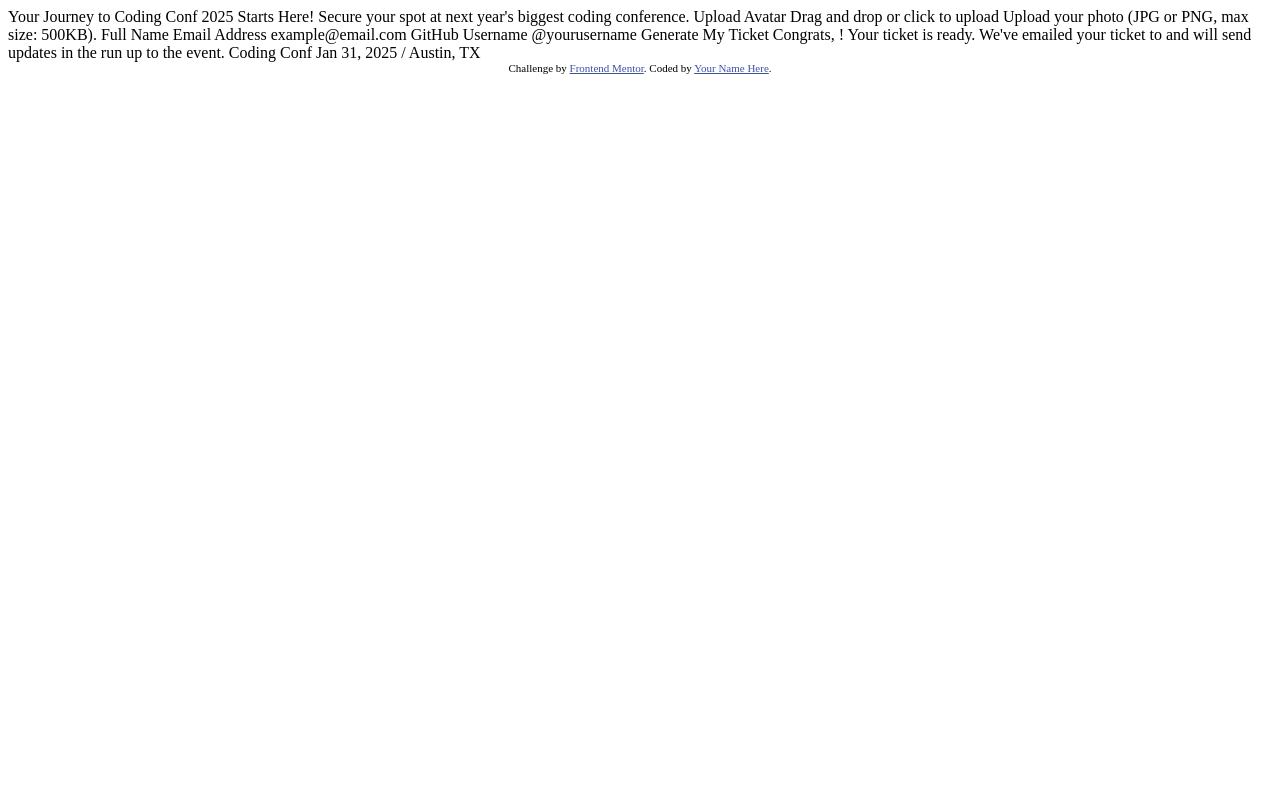
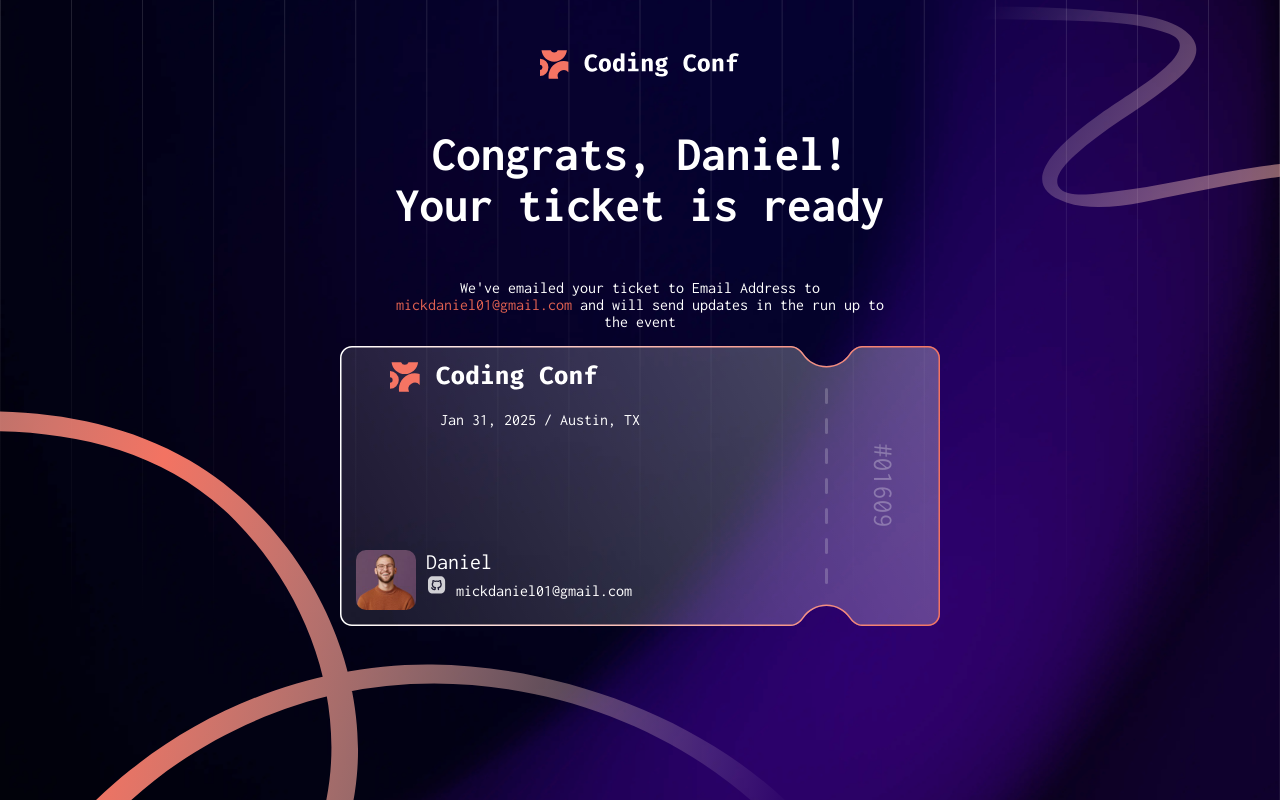
Before and after one commit to YEDU-Inc/ASSINGMENT-1-WEEK-3, a plain HTML site: page index.html in a window 1280 px wide. Drawn offline with Linux system fonts and the light colour scheme.

Commit message:
Correction

```diff
--- a/index.html
+++ b/index.html
@@ -1,24 +1,148 @@
 <!DOCTYPE html>
 <html lang="en">
   <head>
-  <meta charset="UTF-8">
-  <meta name="viewport" content="width=device-width, initial-scale=1.0"> <!-- displays site properly based on user's device -->
+    <meta charset="UTF-8" />
+    <meta name="viewport" content="width=device-width, initial-scale=1.0" />
+    <!-- displays site properly based on user's device -->
 
-  <link rel="icon" type="image/png" sizes="32x32" href="./assets/images/favicon-32x32.png">
+    <link
+      rel="icon"
+      type="image/png"
+      sizes="32x32"
+      href="./assets/images/favicon-32x32.png"
+    />
 
     <title>Frontend Mentor | Conference ticket generator</title>
-
-  <!-- Feel free to remove these styles or customise in your own stylesheet 👍 -->
-  <style>
-    .attribution { font-size: 11px; text-align: center; }
-    .attribution a { color: hsl(228, 45%, 44%); }
-  </style>
+    <link rel="preconnect" href="https://fonts.googleapis.com" />
+    <link rel="preconnect" href="https://fonts.gstatic.com" crossorigin />
+    <link
+      href="https://fonts.googleapis.com/css2?family=Inconsolata:wght@200..900&display=swap"
+      rel="stylesheet"
+    />
   </head>
-<body>
-
+  <body style="padding: 0; margin: 0">
+    <section
+      style="
+        width: 100vw;
+        height: 100vh;
+        background-image: url('./assets/images/pattern-lines.svg'),
+          url('./assets/images/background-desktop.png');
+        background-position: center;
+        background-size: cover;
+        position: relative;
+      "
+    >
+      <img
+        src="./assets/images/pattern-squiggly-line-bottom-desktop.svg"
+        alt=""
+        style="position: absolute; bottom: 0px; z-index: 0"
+      />
+      <img
+        src="./assets/images/pattern-squiggly-line-top.svg"
+        style="position: absolute; right: 0px; z-index: 0"
+        alt=""
+      />
+      <section
+        style="
+          height: 100vh;
+          width: 100vw;
+          display: flex;
+          justify-content: center;
+          overflow: auto;
+        "
+      >
+        <main
+          style="
+            color: white;
+            font-family: 'Inconsolata', monospace;
+            display: flex;
+            flex-direction: column;
+            align-items: center;
+            text-align: center;
+            max-width: 40%;
+            padding-top: 50px;
+            z-index: 2;
+          "
+        >
+          <img
+            src="./assets/images/logo-full.svg"
+            style="width: 200px"
+            alt=""
+          />
+          <div>
+            <h1 style="font-size: 49px">
+              Congrats, Daniel! Your ticket is ready
+            </h1>
+            <p>
+              We've emailed your ticket to Email Address to
+              <span style="color: hsl(7, 71%, 60%)"
+                >mickdaniel01@gmail.com </span
+              >and will send updates in the run up to the event
+            </p>
+          </div>
+          <div
+            style="
+              background-image: url('./assets/images/pattern-ticket.svg');
+              min-height: 280px;
+              min-width: 600px;
+              display: flex;
+              justify-content: space-between;
+            "
+          >
+            <div
+              style="
+                padding: 16px;
+                display: flex;
+                flex-direction: column;
+                justify-content: space-between;
+              "
+            >
+              <div>
+                <img src="./assets/images/logo-full.svg" alt="" />
+                <p style="position: relative; left: 46px">
+                  Jan 31, 2025 / Austin, TX
+                </p>
+              </div>
+              <div style="text-align: left; display: flex; gap: 10px">
+                <img
+                  src="./assets/images/image-avatar.jpg"
+                  style="width: 60px; border-radius: 10px"
+                  alt=""
+                />
+                <div style="display: flex; flex-direction: column">
+                  <span style="font-size: 22px">Daniel</span>
+                  <span
+                    ><img src="./assets/images/icon-github.svg" alt="" />
+                    <span>mickdaniel01@gmail.com</span></span
+                  >
+                </div>
+              </div>
+            </div>
+            <div
+              style="
+                width: 19%;
+                display: flex;
+                align-items: center;
+                justify-content: center;
+              "
+            >
+              <p
+                style="
+                  transform: rotate(90deg);
+                  font-size: 28px;
+                  color: rgba(255, 255, 255, 0.288);
+                "
+              >
+                #01609
+              </p>
+            </div>
+          </div>
+        </main>
+      </section>
+    </section>
     <!-- Form starts -->
 
-  Your Journey to Coding Conf 2025 Starts Here!
+    <!-- Your Journey to Coding Conf 2025 Starts Here!
 
   Secure your spot at next year's biggest coding conference.
 
@@ -34,24 +158,28 @@
   GitHub Username
   @yourusername
 
-  Generate My Ticket
+  Generate My Ticket -->
 
     <!-- Form ends -->
 
     <!-- Generated tickets starts -->
 
-  Congrats, <!-- Full Name -->! Your ticket is ready.
+    <!-- Congrats,  -->
+    <!-- Full Name -->
+    <!-- ! Your ticket is ready. -->
 
-  We've emailed your ticket to <!-- Email Address --> and will send updates in the run up to the event.
+    <!-- We've emailed your ticket to
+    Email Address
+    and will send updates in the run up to the event. -->
 
-  Coding Conf
-  Jan 31, 2025 / Austin, TX
+    <!-- Coding Conf
+  Jan 31, 2025 / Austin, TX -->
 
     <!-- Generated tickets ends -->
 
-  <div class="attribution">
+    <!-- <div class="attribution">
     Challenge by <a href="https://www.frontendmentor.io?ref=challenge">Frontend Mentor</a>.
     Coded by <a href="#">Your Name Here</a>.
-  </div>
+  </div> -->
   </body>
 </html>
```
Lines whose indentation alone changed are shown as unchanged.
